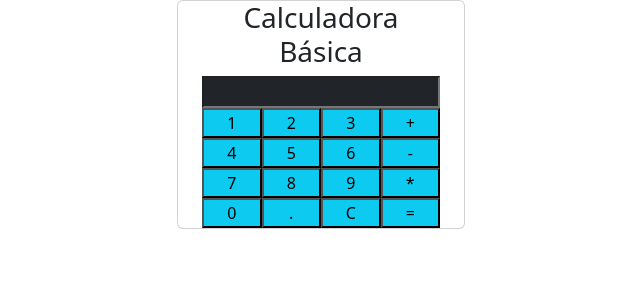
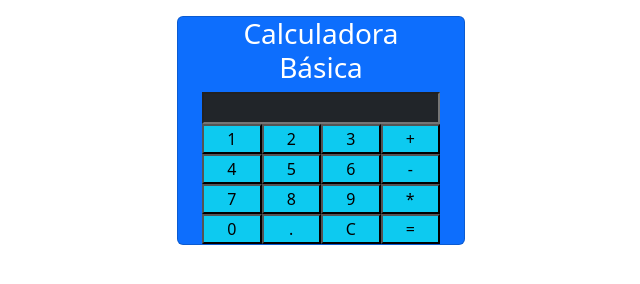
Before and after one commit to Jahn13/calculadora-basica, a plain HTML site: page index.html in a window 1280 px wide. Shown: the whole page, without its empty margins (319-959 px from the left). Drawn offline with Linux system fonts and the light colour scheme.

Commit message:
Comentando el codigo y subiendo el readme

```diff
--- a/index.html
+++ b/index.html
@@ -8,8 +8,8 @@
     <title>Calculadora</title>
 </head>
 <body>
-    <div class="container card row align-items-center d-flex m-auto" style="width: 18rem;">
-        <h3 class="col-12 text-center">Calculadora Básica</h3>
+    <div class="container card row align-items-center d-flex m-auto bg-primary mt-3" style="width: 18rem;">
+        <h3 class="col-12 text-center text-white">Calculadora Básica</h3>
         <div class="row">
             <input id="datos" class="col-12 bg-dark text-white text-center" style="height: 2rem;">
             <button class="col-3 bg-info" value="1" id="num">1</button>
--- a/index.js
+++ b/index.js
@@ -4,18 +4,20 @@ const limpiar = document.querySelector("#clean");
 const igual = document.querySelector("#r");
 let resultado = 0;
 
+//Escuchará el click de los botones de numeros y los operadores
 const btn = document.querySelectorAll("#num");
 for(i=0;i<btn.length;i++){
     btn[i].addEventListener("click", (event) => {
         calculadora.value += event.target.value;
     })
 }
-
+//Limpia el resultado y el value del input
 limpiar.addEventListener("click", () => {
   resultado = 0;
   calculadora.value = "";
 });
 
+//Click del igual que ejecutará la función del value y el resultado lo pondrá en el value del input
 igual.addEventListener("click", () => {
   try{
     resultado = eval(calculadora.value);
```
Also changed, not shown: img/captura-calculadora.png (added), 1 other file.
